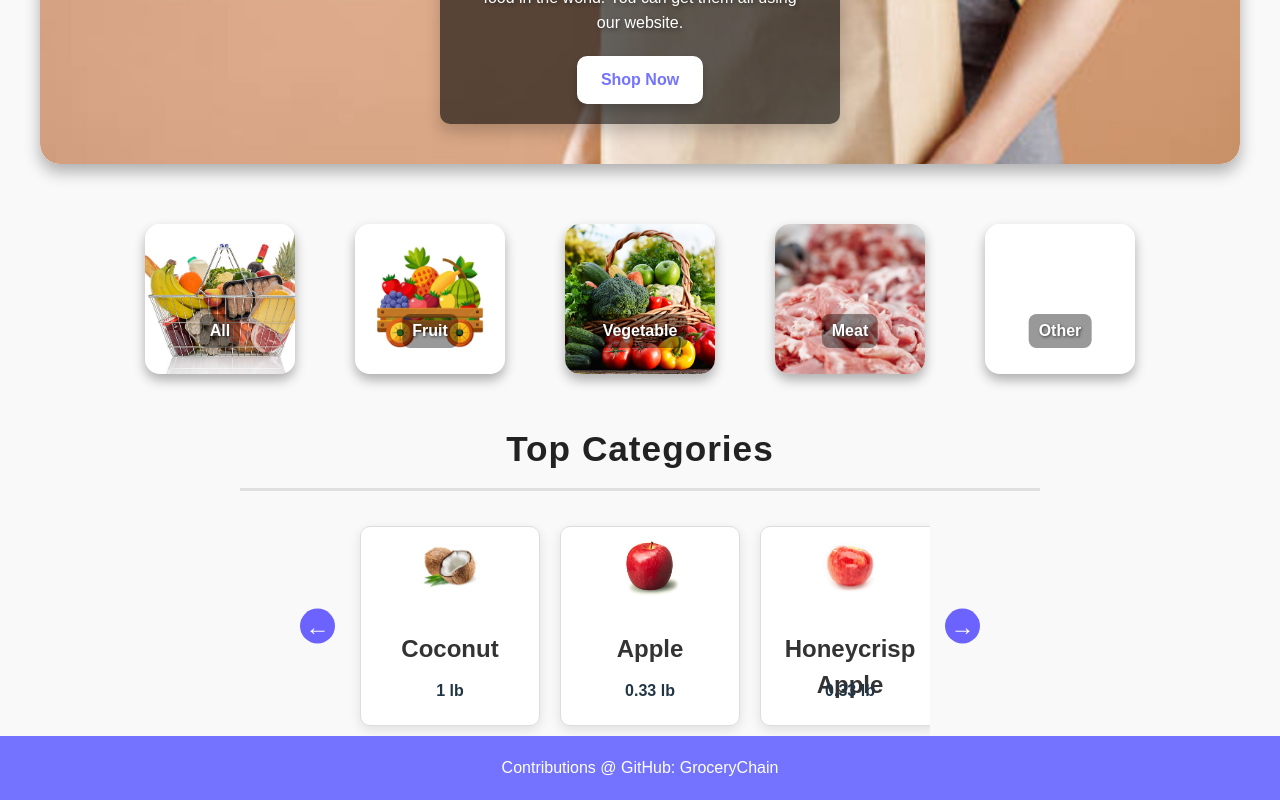
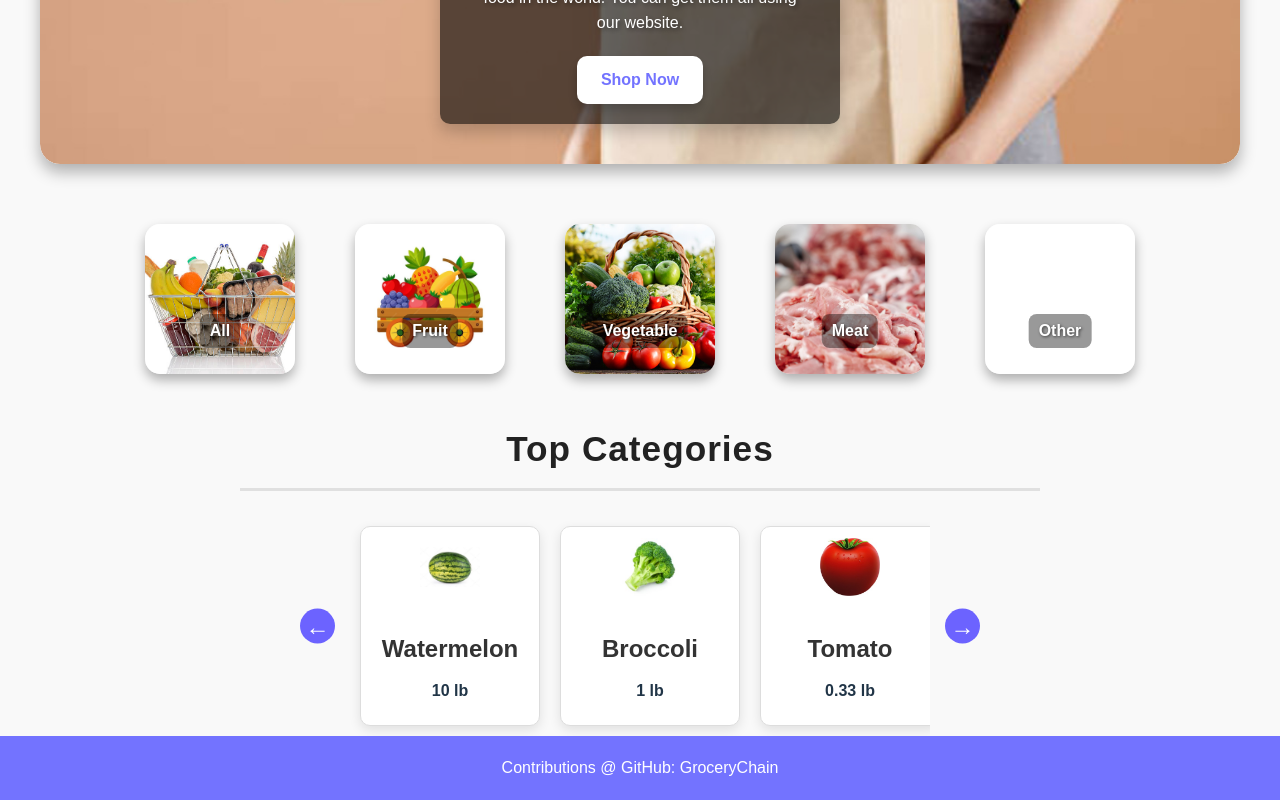
Before and after one commit to Kevyi/GroceryChain, a React (Vite) app in the folder Grocery Website/: page /home in a window 1280 px wide. Shown: the part 396-1196 px from the top of the page. Built offline with nearby package versions, Linux system fonts and the light colour scheme; no server answers.

Commit message:
Stop the overlap

```diff
--- a/Grocery Website/src/components/Carousel.jsx
+++ b/Grocery Website/src/components/Carousel.jsx
@@ -3,7 +3,7 @@ import products from '../pages/Product.jsx';
 import styles from './componentsStyle/carousel.module.css';
 
 export default function Carousel() {
-    const limitedProducts = [...products.slice(0,8)];
+    const limitedProducts = [...products.slice(4,12)];
     const carouselRef = useRef(null);
 
     const scrollLeft = () => {
```
